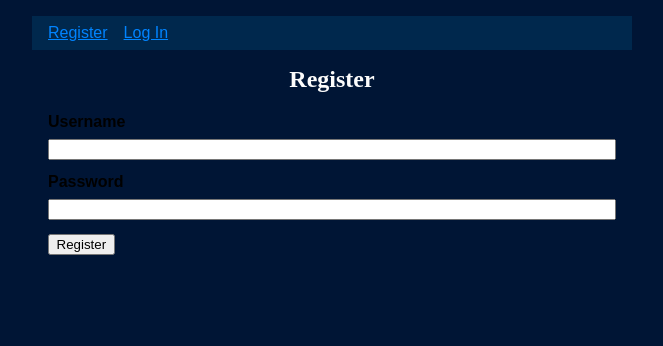
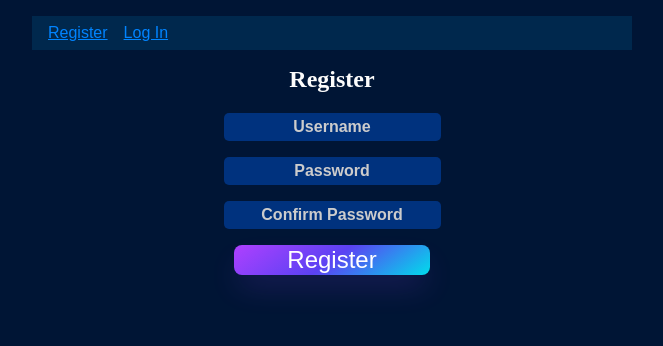
Before and after one commit to kiwiPhrases/FruSleeps, a Flask app: template templates/auth/register.html in a window 1280 px wide. Shown: the top 346 px of the page, without its empty margins (308-971 px from the left). Run offline with Flask 3, Linux system fonts and the light colour scheme; the template is opened without the code that fills it, so the values that code supplies are empty.

Commit message:
Updated the frontend of the app on all pages and added a password confirm requirement plus minor parent-entry bug fix where only one of the parents were being entered.

```diff
--- a/schema.sql
+++ b/schema.sql
@@ -10,8 +10,8 @@
 
 CREATE TABLE parents (
   munchkin TEXT NOT NULL,
-  parent TEXT UNIQUE NOT NULL
-  --FOREIGN key (munchkin) references user (username)
+  parent TEXT NOT NULL,
+  FOREIGN key (munchkin) references user (username)
 );
 
 CREATE TABLE sleepTimes (
@@ -19,6 +19,6 @@
     munchkin TEXT NOT NULL,
     parent TEXT NOT NULL,
     sleepdate TEXT NOT NULL,
-    sleeptime TEXT NOT NULL
-    --FOREIGN KEY (parent) REFERENCES parents (parent)
+    sleeptime TEXT NOT NULL,
+    FOREIGN KEY (parent) REFERENCES parents (parent)
 );
--- a/static/style.css
+++ b/static/style.css
@@ -26,7 +26,7 @@
 .content textarea { min-height: 12em; resize: vertical; }
 input.danger { color: #cc2f2e; }
 /*input.textbox {background:#a3eaff; padding: 1px; font-size: 1em;}*/
-input[type=submit] { align-self: start; min-width: 5em; }
+
 /*label {color:#863aff; font-weight: bold; font-size:1.2em;}*/
 
 
@@ -81,6 +81,12 @@
   }
 }
 
+
+div.group {display:column;
+    flex-direction: row;
+     justify-content: center;
+      align-items: center;
+    max-width:60%}
 label.label {
        margin-right:15px;
        color:#9756ff;
@@ -90,7 +96,7 @@
        float:left;
     }
 input.input {border-radius:5px;
-     text-align:center;
+    text-align:center;
     background:#00327e;
     padding:5px;
     font-size:1em;
@@ -98,9 +104,28 @@
     box-shadow:0px;
     outline:0px;
     border:0px;
-float:right}
-.group {display:column;
-     flex-direction: row;
-      justify-content: center;
-       align-items: center;
-    margin: 0 auto;}
+float:right;}
+/*input[type=submit] { align-self: start; min-width: 5em; }*/
+
+.login {display:grid;
+    flex-direction: row;
+     justify-content: center;
+      align-items: center;}
+input.login {border-radius:5px;
+  text-align:center;
+ background:#00327e;
+ padding:5px;
+ max-width:100%;
+ font-size:1em;
+ color:#c29dff;
+ box-shadow:0px;
+ outline:0px;
+ border:0px;}
+ ::placeholder {
+    color: #cccccc;
+    font-weight:bold;
+    opacity: 1; /* Firefox */
+  }
+  input:focus::placeholder {
+    color: transparent;
+  }
--- a/templates/auth/register.html
+++ b/templates/auth/register.html
@@ -6,14 +6,26 @@
 {% endblock %}
 
 {% block content %}
-  <form method="post">
-    <!-- this is the username registration portion-->
-    <label for="username">Username</label>
-    <input name="username" id="username" required>
-    <label for="password">Password</label>
-    <input type="password" name="password" id="password" required>
 
-    <!-- submit the form-->
-    <input type="submit" value="Register">
-  </form>
+
+<form method="post">
+  <div class="login">
+    <!--<label class='login' for="username">Username</label>-->
+    <input class='login'  name="username" id="username" placeholder="Username" required>
+  </div>
+  <div class="login">
+    <!--<label class='login'  for="password">Password</label>-->
+    <input class='login'  type="password" name="password" id="password" placeholder="Password" required>
+  </div>
+  <div class="login">
+    <!--<label class='login'  for="password">Password</label>-->
+    <input class='login'  type="password" name="repassword" id="repassword" placeholder="Confirm Password" required>
+  </div>
+  <div class="login">
+    <input class='button-64'  type="submit" value="Register">
+  </div>
+</form>
+</script>
+
+
 {% endblock %}
```
Also changed, not shown: auth.py (+7 -8 lines), sleepdash.py (+7 -6 lines), templates/auth/addparents.html (+11 -6 lines), templates/auth/login.html (+12 -11 lines).
